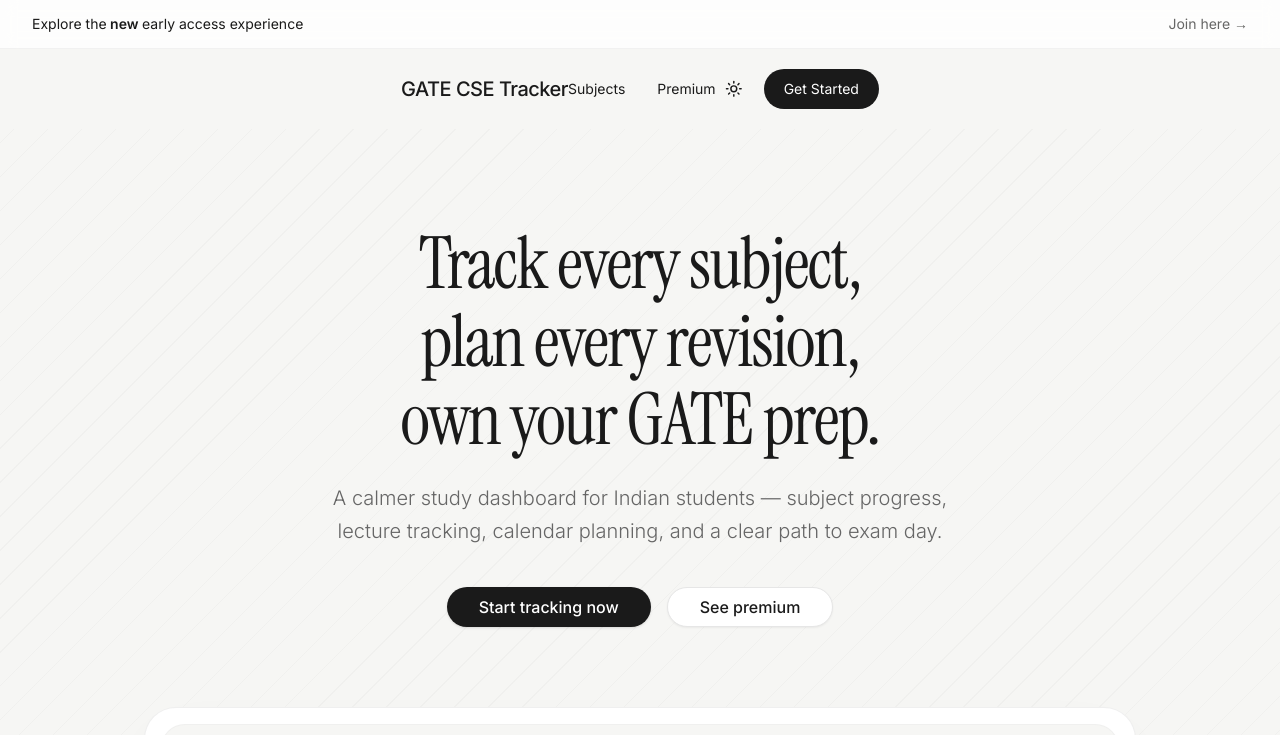
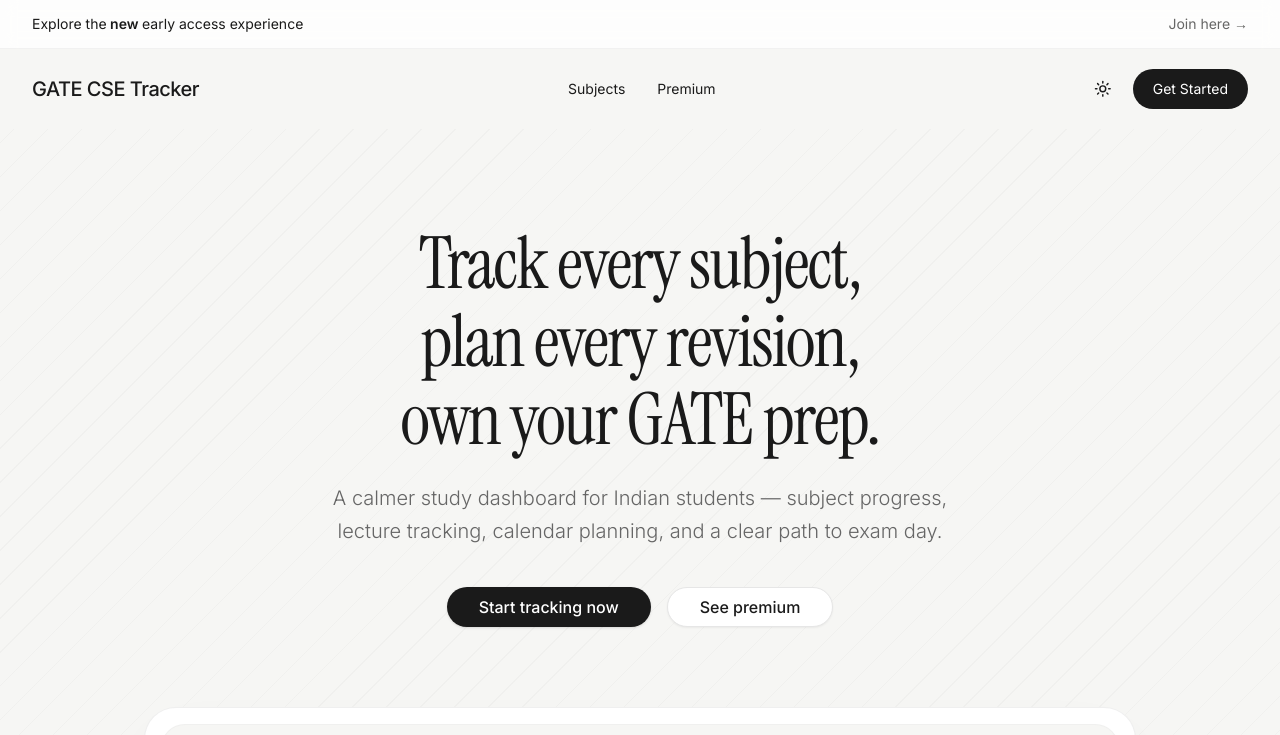
Before and after one commit to PritishMishraa/gatecsetracker, a Next.js app: page / in a window 1280 px wide. Shown: the top 735 px of the page. Built offline with nearby package versions, Linux system fonts and the light colour scheme; no server answers.

Commit message:
fix navbar: add w-full wrapper so items spread across full width
Co-authored-by: factory-droid[bot] <138933559+factory-droid[bot]@users.noreply.github.com>

```diff
--- a/components/Navbar.tsx
+++ b/components/Navbar.tsx
@@ -3,7 +3,8 @@ import { ThemeToggle } from "./ThemeToggle";
 
 export function Navbar() {
   return (
-    <nav className="relative z-20 flex items-center justify-between px-8 py-5 max-w-7xl mx-auto">
+    <nav className="relative z-20 w-full">
+      <div className="flex items-center justify-between px-8 py-5 max-w-7xl mx-auto w-full">
       <Link
         href="/"
         className="text-xl font-medium tracking-tight text-foreground"
@@ -33,6 +34,7 @@ export function Navbar() {
           Get Started
         </Link>
       </div>
+      </div>
     </nav>
   );
 }
```
